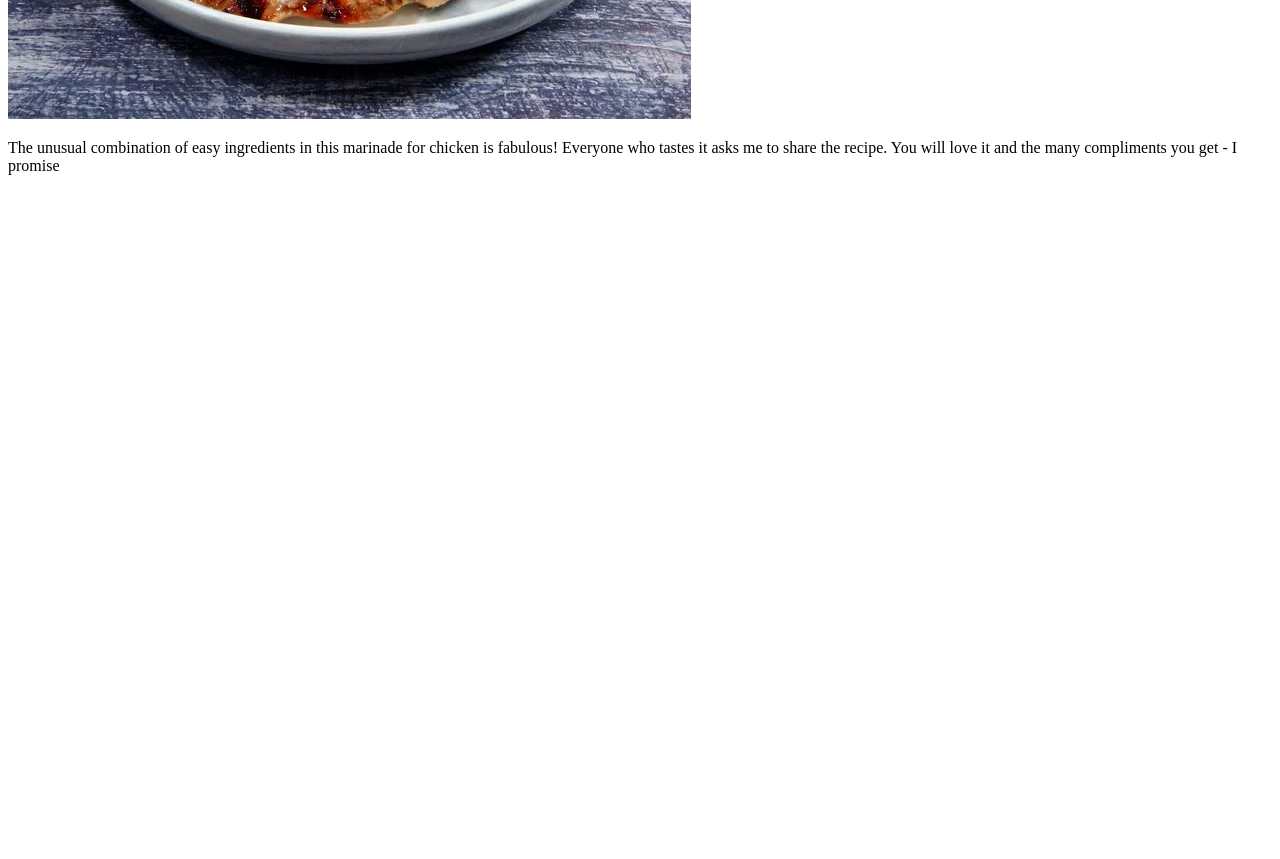
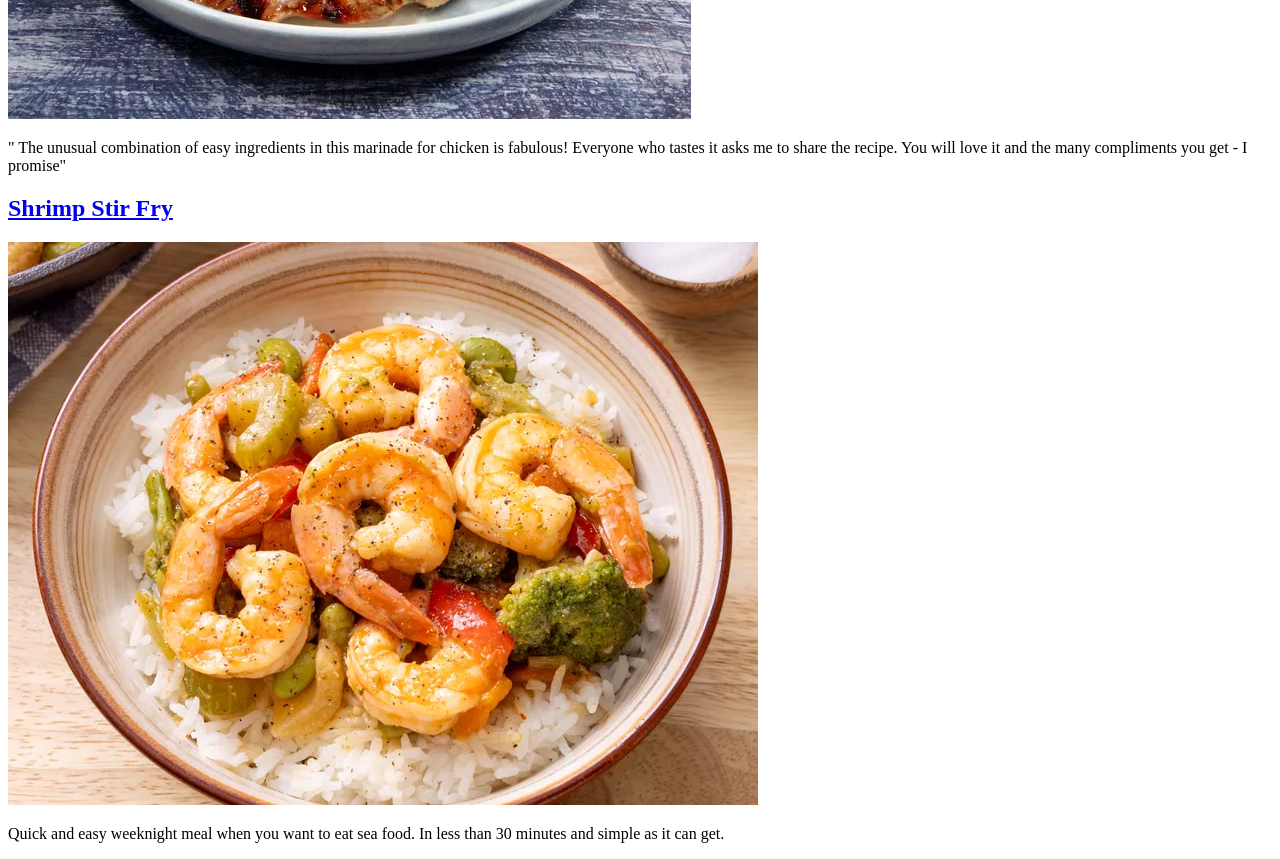
Before and after one commit to PedroResBV/odin-repository, a plain HTML site: page index.html in a window 1280 px wide. Shown: the part 520-1379 px from the top of the page. Before the commit the page ends 800 px from the top, so only its background shows below. Drawn offline with Linux system fonts and the light colour scheme.

Commit message:
Feat:Add new Shrimp link/descp/image to Homepage

```diff
--- a/index.html
+++ b/index.html
@@ -8,10 +8,13 @@
   <h1> Odin Recipes</h1>
 
   <h2> <a href="recipes/chicken.html">Unbelievable Chicken</a> </h2>
-  <img src="recipes/chicken.jpg">
-  <p> The unusual combination of easy ingredients in this marinade for chicken is fabulous!
+  <img src="recipes/chicken.jpg" alt="Image of delicious Grilled chicken marinated with garlic and onions along garlic pasta with beans">
+  <p>" The unusual combination of easy ingredients in this marinade for chicken is fabulous!
   Everyone who tastes it asks me to share the recipe. You will love it and the many compliments you
- get - I promise <p>
-
- </body>
+ get - I promise" <p>
+  <h2> <a href="recipes/shrimp.html">Shrimp Stir Fry</a> </h2>
+  <img src="recipes/shrimp.jpg">
+  <p> Quick and easy weeknight meal when you want to eat sea food. In less than 30 minutes and simple as
+ it can get.</p>
+</body>
 </html>
```
Also changed, not shown: recipes/shrimp.jpg (added).
